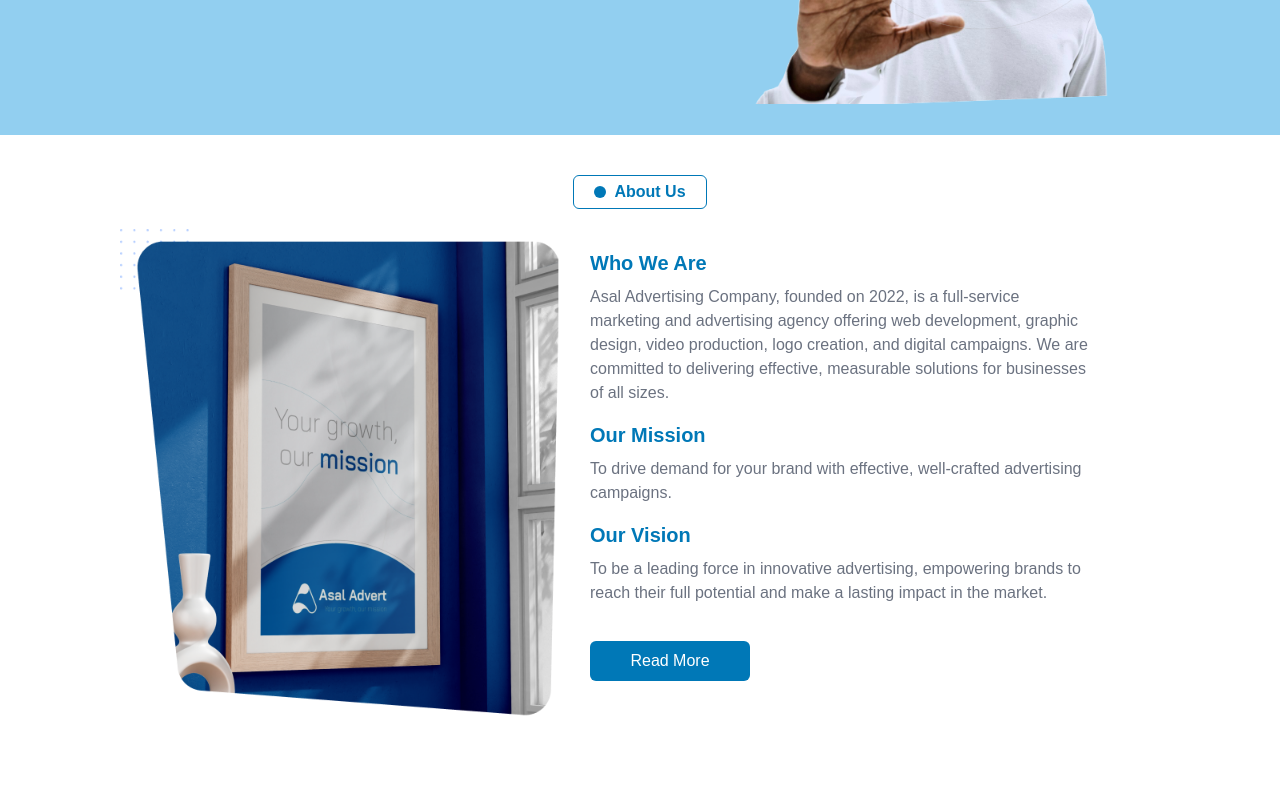
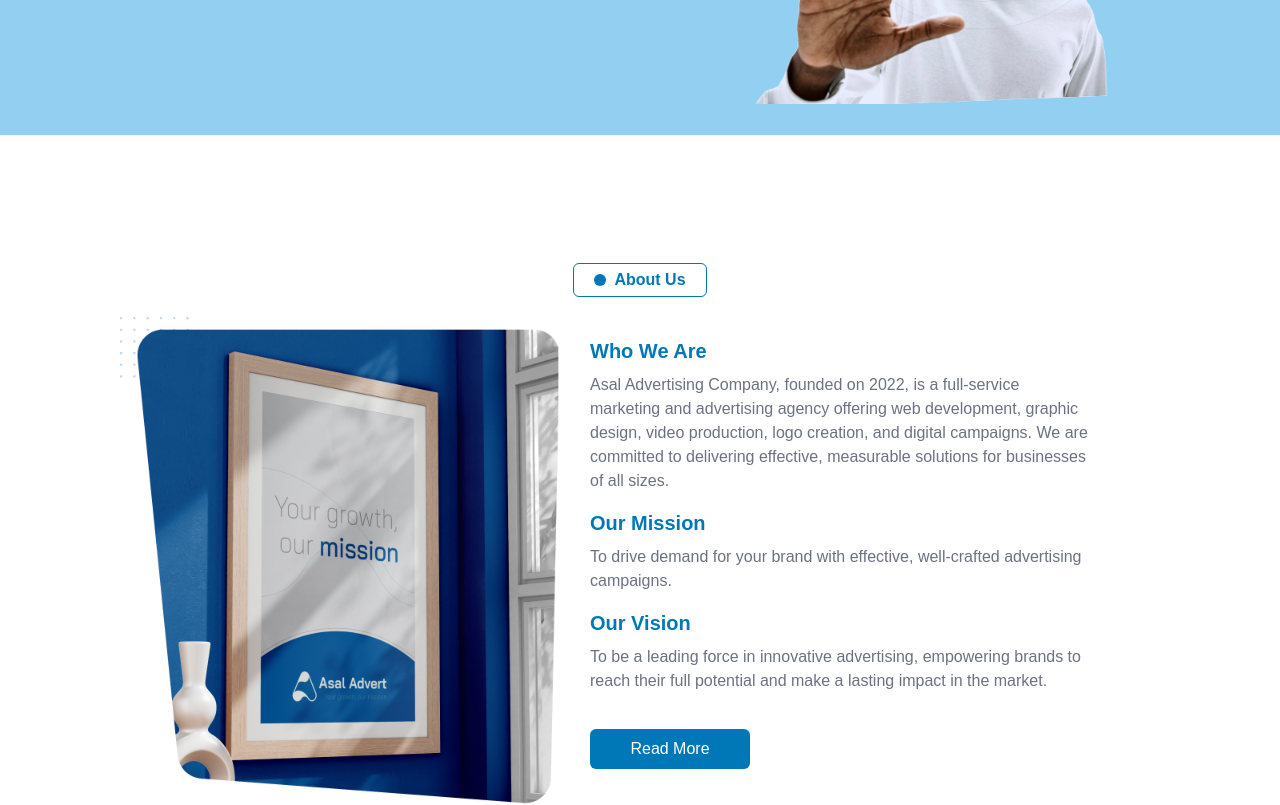
Before and after one commit to Ashakour1/AsalAdvert.so, a Next.js app: page / in a window 1280 px wide. Shown: the part 480-1285 px from the top of the page. Built offline with nearby package versions, Linux system fonts and the light colour scheme.

Commit message:
Update About component to increase vertical padding for improved layout

```diff
--- a/app/components/About.tsx
+++ b/app/components/About.tsx
@@ -4,7 +4,7 @@
 
 const About = () => {
   return (
-    <main className="max-w-[1040px] mx-auto py-10  min-h-screen">
+    <main className="max-w-[1040px] mx-auto py-32  min-h-screen">
       <HighlightedText
         className="border border-foreground text-foreground text-base font-medium"
         text="About Us"
```
